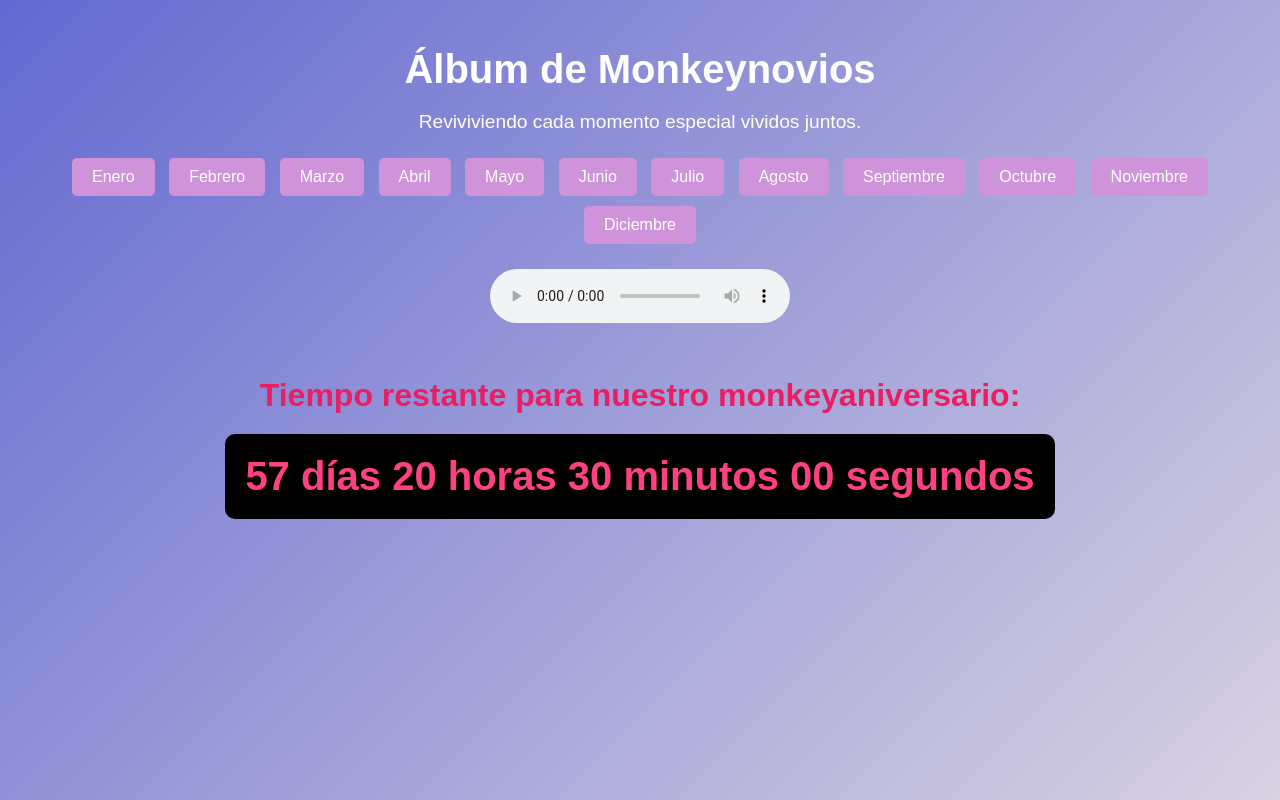
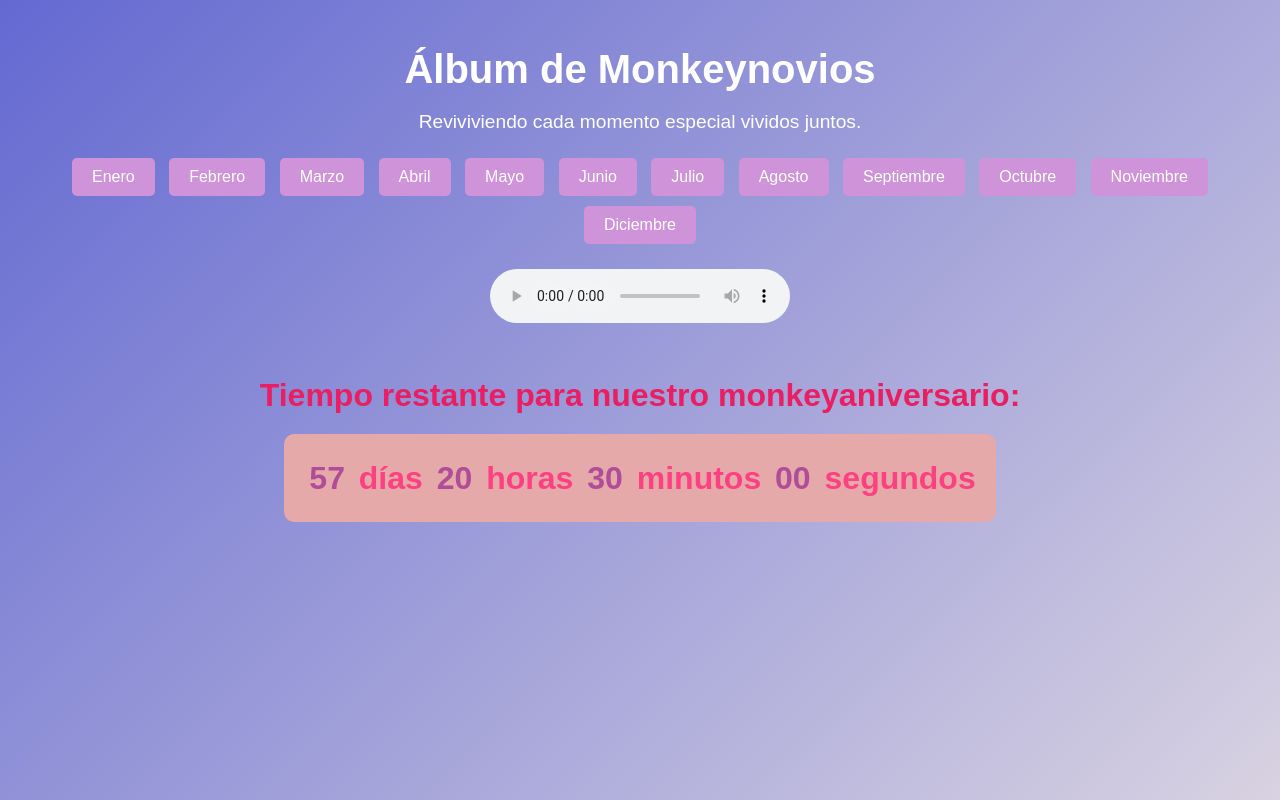
Before and after one commit to carlosurd/carlosurd.github.io, a plain HTML site: page index.html in a window 1280 px wide. Drawn offline with Linux system fonts and the light colour scheme.

Commit message:
Update styles.css

```diff
--- a/styles.css
+++ b/styles.css
@@ -130,6 +130,7 @@ p {
 #countdown {
     text-align: center;
     margin-top: 50px;
+    font-family: Arial, sans-serif;
 }
 
 #countdown h2 {
@@ -139,11 +140,17 @@ p {
 }
 
 #timer {
-    font-size: 2.5em;
+    font-size: 2em;
     font-weight: bold;
     color: #ff4081;
-    background-color: #000;
+    background-color: #E5A9A9;
     padding: 20px;
     border-radius: 10px;
     display: inline-block;
+    line-height: 1.5;
 }
+
+#timer span {
+    color: #AF4D98; /* Verde para destacar */
+    margin: 0 5px;
+}
```
